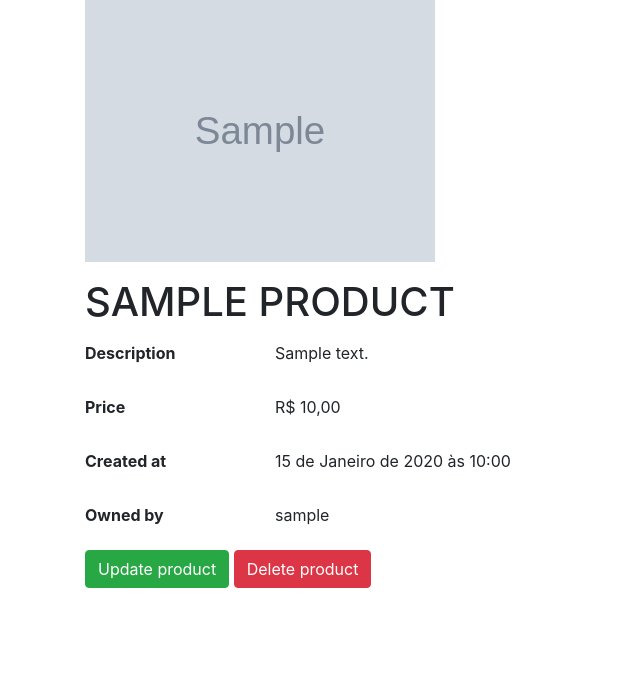
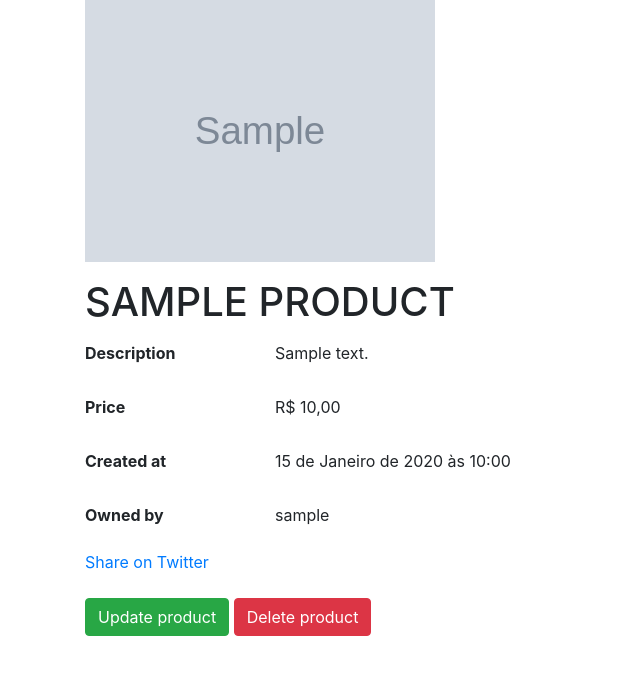
Before and after one commit to tiagomagnusss/esw-trabalho-final, a Django app: page /products/1/ in a window 1280 px wide. Shown: the part 97-772 px from the top of the page, without its empty margins (0-640 px from the left). Run offline with Django 4.2, Linux system fonts and the light colour scheme; a user stored in the database is signed in; tables that the repository leaves empty hold one stand-in row (values such as "Sample post"); grey boxes marked "Sample" are stand-in pictures; some libraries are stand-ins or nearby versions.

Commit message:
Add Twitter sharing button

```diff
--- a/templates/products/product.html
+++ b/templates/products/product.html
@@ -35,6 +35,9 @@
         </div>
       </div>
       {% if request.user.is_authenticated %}
+      <a href="https://twitter.com/intent/tweet?text=Look%20{{object.title|urlencode}}%20for%20only%20R$%20{{object.price|urlencode}}%20on%20Escambox!%20http%3A//127.0.0.1%3A8000/products/{{object.id}}/" >Share on Twitter</a>
+      <br>
+      <br>
       {% if owner == request.user %}
       {% if object.sold == False %}
       <a href="{% url 'pages:productsell' pk=product.id %}" class="btn btn-primary" >Mark as sold</a>
```
